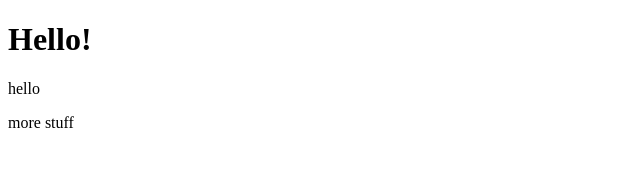
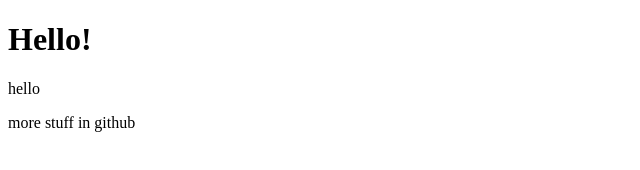
Before and after one commit to marina-garrido/testing, a plain HTML site: page index.html in a window 1280 px wide. Shown: the full height of the page, 0-640 px from the left. Drawn offline with Linux system fonts and the light colour scheme.

Commit message:
yas.html
added github

```diff
--- a/index.html
+++ b/index.html
@@ -6,6 +6,6 @@
 <body>
     <h1>Hello!</h1>
     <p>hello</p>
-    more stuff
+    more stuff in github
 </body>
 </html>
```
